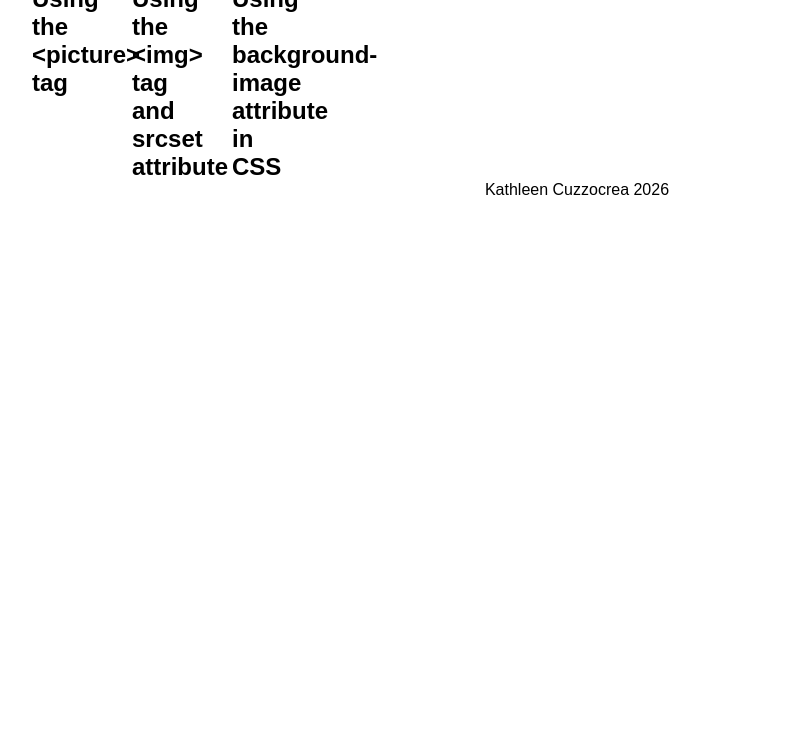
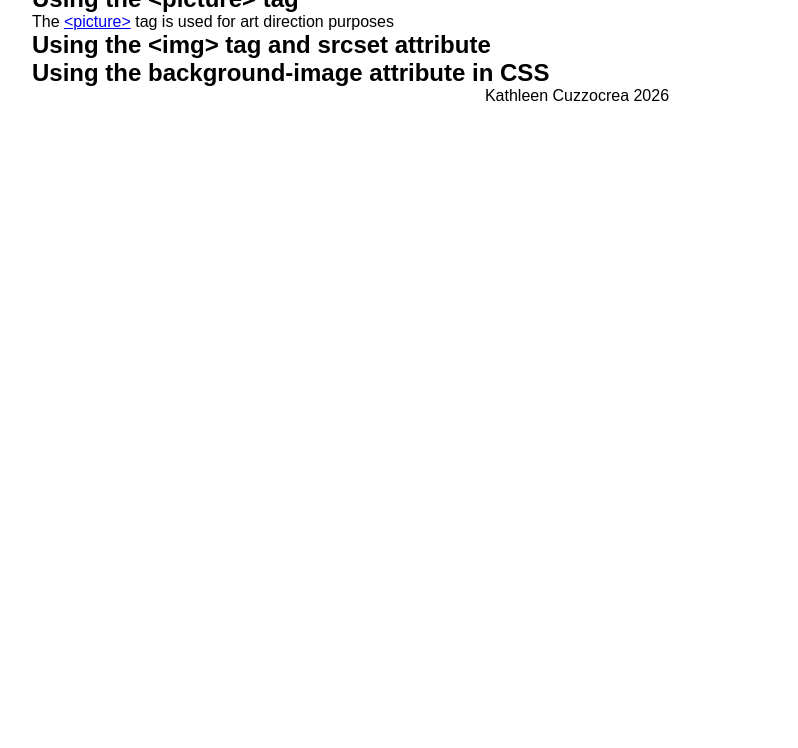
Before and after one commit to kathleencuzzocrea/responsive-image-sizing, a plain HTML site: page index.html in a window 1280 px wide. Shown: the part 52-800 px from the top of the page, without its empty margins (23-821 px from the left). Drawn offline with Linux system fonts and the light colour scheme.

Commit message:
Update index.html

```diff
--- a/index.html
+++ b/index.html
@@ -14,21 +14,25 @@
 
     <main class="grid-con center-grid-con">
         <!-- picture tag -->
-         <section>
+         <section class="col-span-full picture-box">
             <h2>Using the &lt;picture&gt; tag</h2>
+            <p>The <a href="https://www.w3schools.com/tags/tag_picture.asp">&lt;picture&gt;</a> tag is used for art direction purposes</p>
          </section>
 
-         <section>
+         <section class="col-span-full picture-box">
             <h2>Using the &lt;img&gt; tag and srcset attribute</h2>
+
+            <div></div>
          </section>
 
-         <section>
+         <section class="col-span-full picture-box">
             <h2>Using the background-image attribute in CSS</h2>
+
+            <div id="css-background-image">
+
+            </div>
          </section>
 
-        <!-- img srcset -->
-
-        <!-- background image css -->
     </main>
 
     <footer class="grid-con full-width-grid-con">
```
